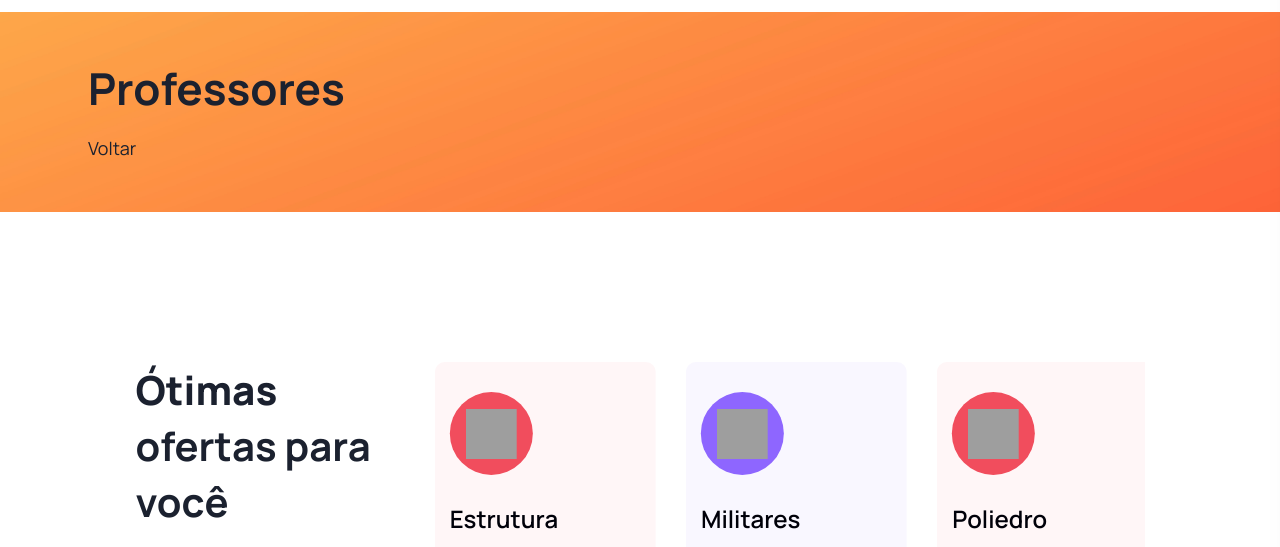
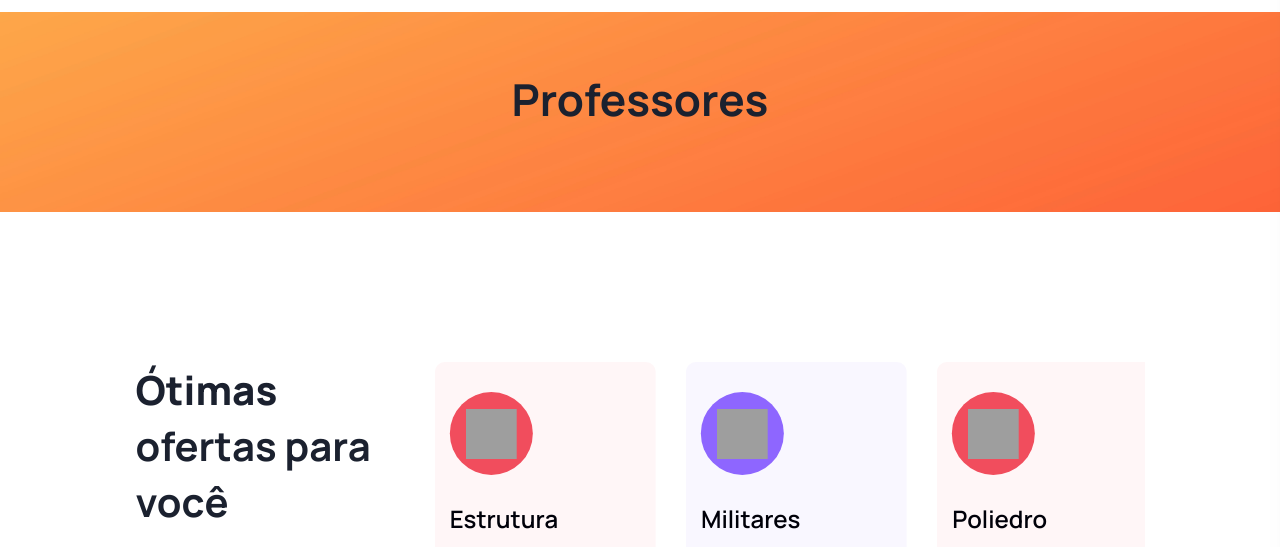
Before and after one commit to ViniciusNdaSilva/curtocircuitobh, a plain HTML site: page instructor.html in a window 1280 px wide. Shown: the part 133-680 px from the top of the page. Drawn offline with Linux system fonts and the light colour scheme; grey boxes are pictures that could not be loaded.

Commit message:
Update instructor.html

```diff
--- a/instructor.html
+++ b/instructor.html
@@ -214,27 +214,22 @@
     <!-- slide-bar CELULAR -->
 
     <main>
-      <!-- BANNER EM CIMA -->
+      <!-- BANNER PRINCIPAL -->
       <section
-        class="page-title-area d-flex align-items-end"
+        class="page-title-area d-flex align-items-center alinhamento-titulo"
         style="background-image: url(assets/img/page-title-bg/01.jpg)"
       >
-        <div class="container">
-          <div class="row align-items-end">
+        <div class="container alinhamento-titulo">
+          <div class="row align-items-center">
             <div class="col-lg-12">
-              <div class="page-title-wrapper mb-50">
+              <div class="page-title-wrapper">
                 <h1 class="page-title mb-25">Professores</h1>
-                <div class="breadcrumb-list">
-                  <ul class="breadcrumb">
-                    <li><a href="index.html">Voltar</a></li>
-                  </ul>
-                </div>
               </div>
             </div>
           </div>
         </div>
       </section>
-      <!-- BANNER EM CIMA -->
+      <!-- BANNER PRINCIPAL -->
 
       <!--SECAO DOS CARDS-->
       <section
```
